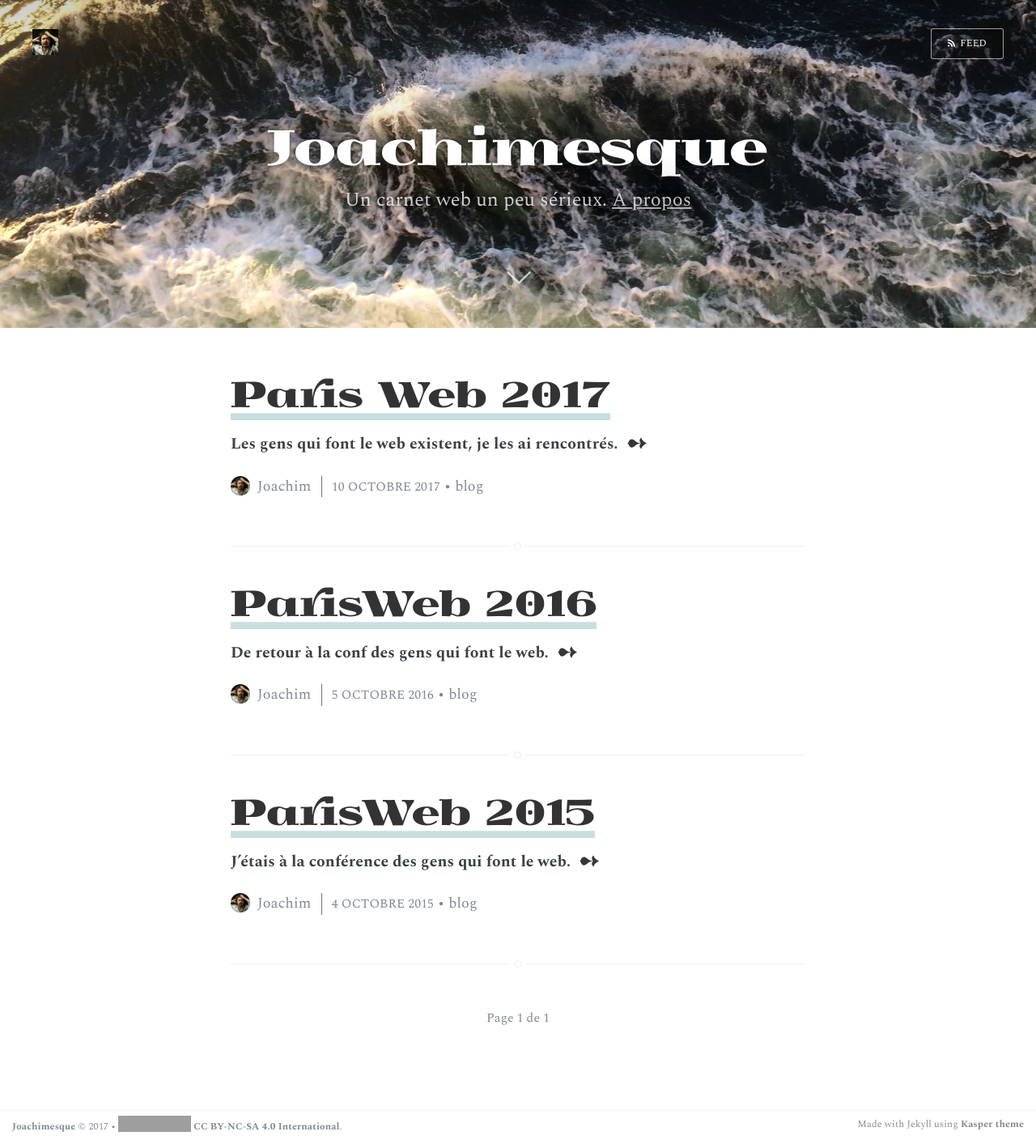
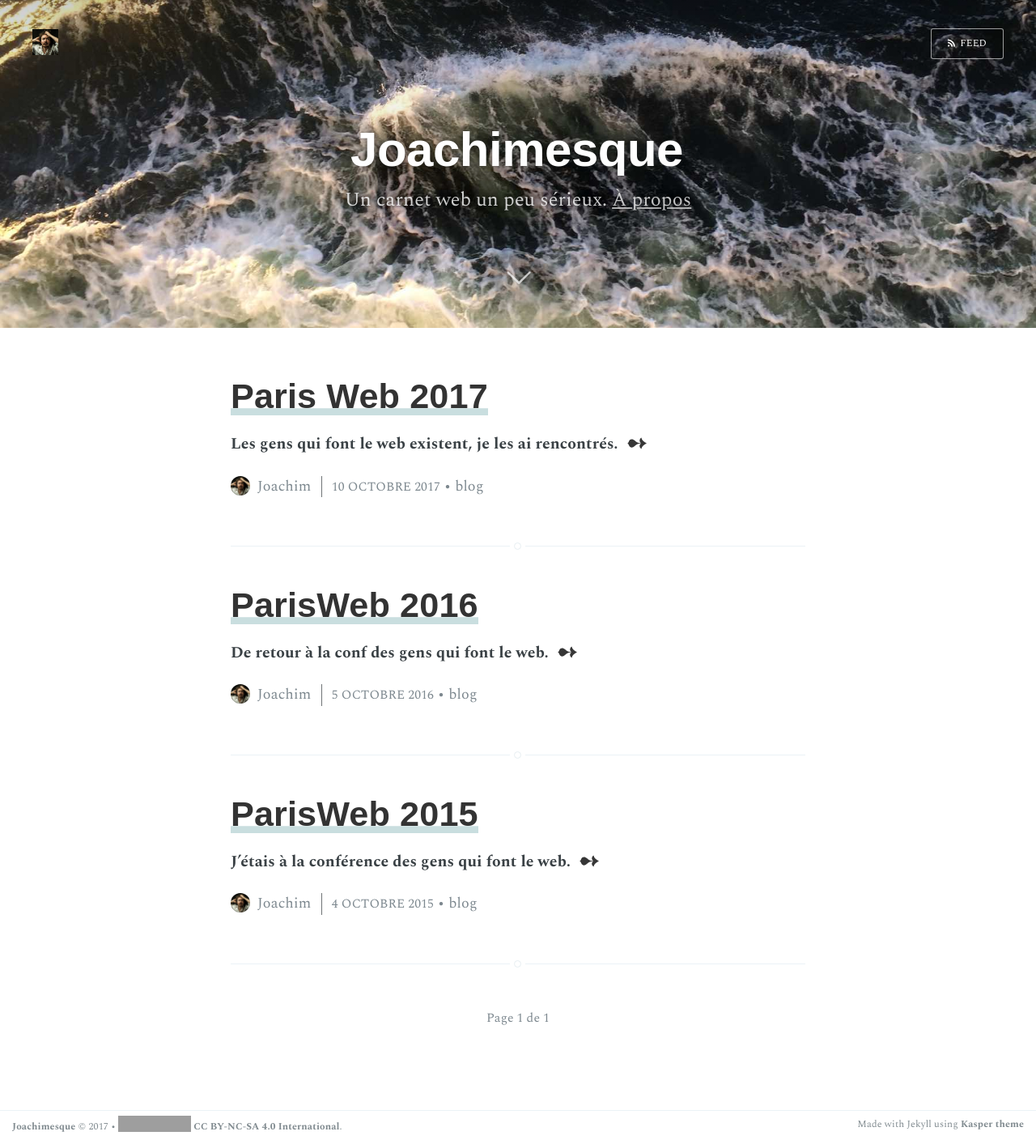
Before and after one commit to joachimesque/joachimesque.github.io, a Jekyll site: the page built from index.html, in a window 1280 px wide. Shown: the whole page at 81% size. Built offline with Jekyll 4.4.1, drawn with Linux system fonts in a browser that asks for light colours; some web fonts are replaced; the list of posts is cut into pages by our own code; grey boxes are pictures that could not be loaded.

Commit message:
Undo title font

```diff
--- a/assets/css/screen.css
+++ b/assets/css/screen.css
@@ -222,8 +222,8 @@ h4, h5, h6 {
     color: #2E2E2E;
     line-height: 1.15em;
     margin: 0 0 0.4em 0;
-    font-family: "yokaweradregular", "Chonburi", sans-serif;
-    font-weight:  700;
+    font-family: "Chonburi", sans-serif;
+    font-weight:  900;
 }
 
 h1 {
@@ -710,8 +710,8 @@ a#lien-contenu:focus {
     margin: 10px 0 10px 0;
     font-size: 5rem;
     letter-spacing: -.5px;
-    font-weight: 700;
-    font-family: "yokaweradregular", "Chonburi", sans-serif;
+    font-weight: 900;
+    font-family: "Chonburi", sans-serif;
     color: #fff;
     text-shadow: 0 0 60px rgba(0,0,0,0.8), 0 0 5px rgba(20, 24, 23,.5);
 }
```
